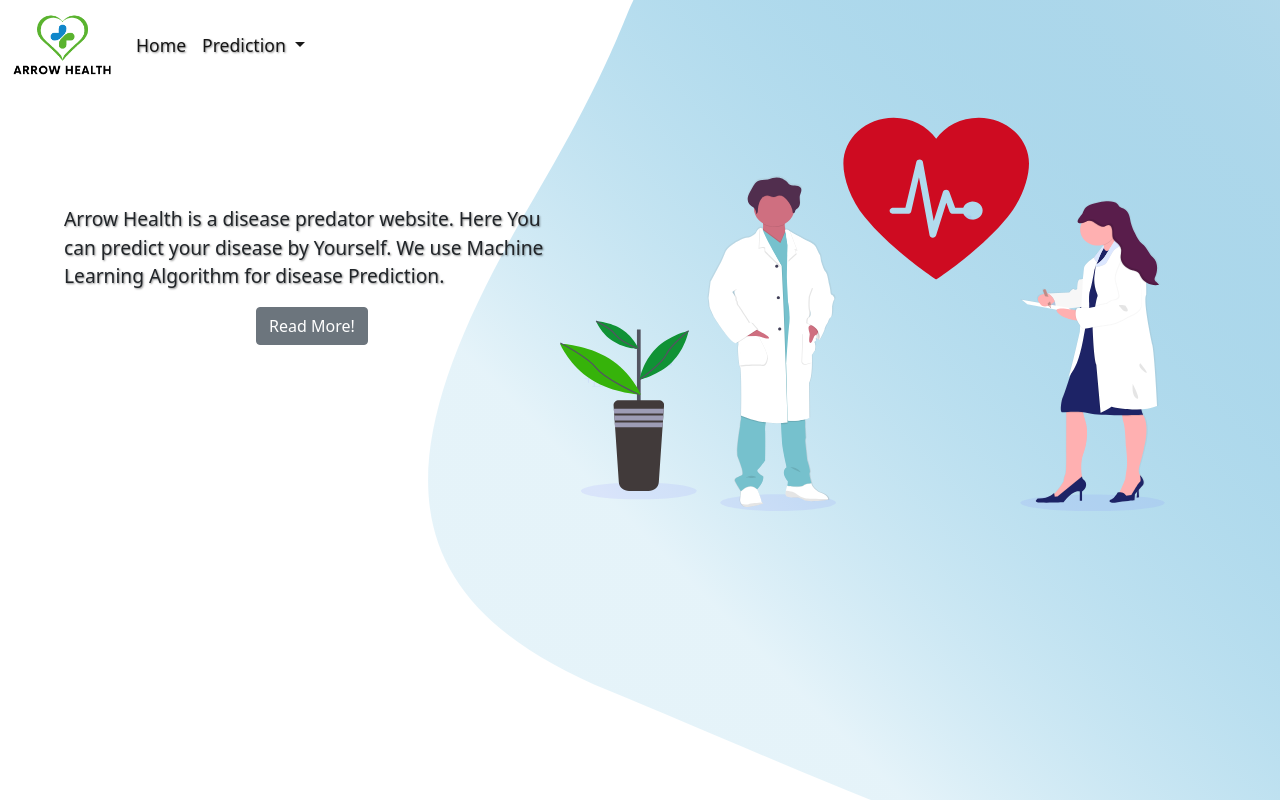
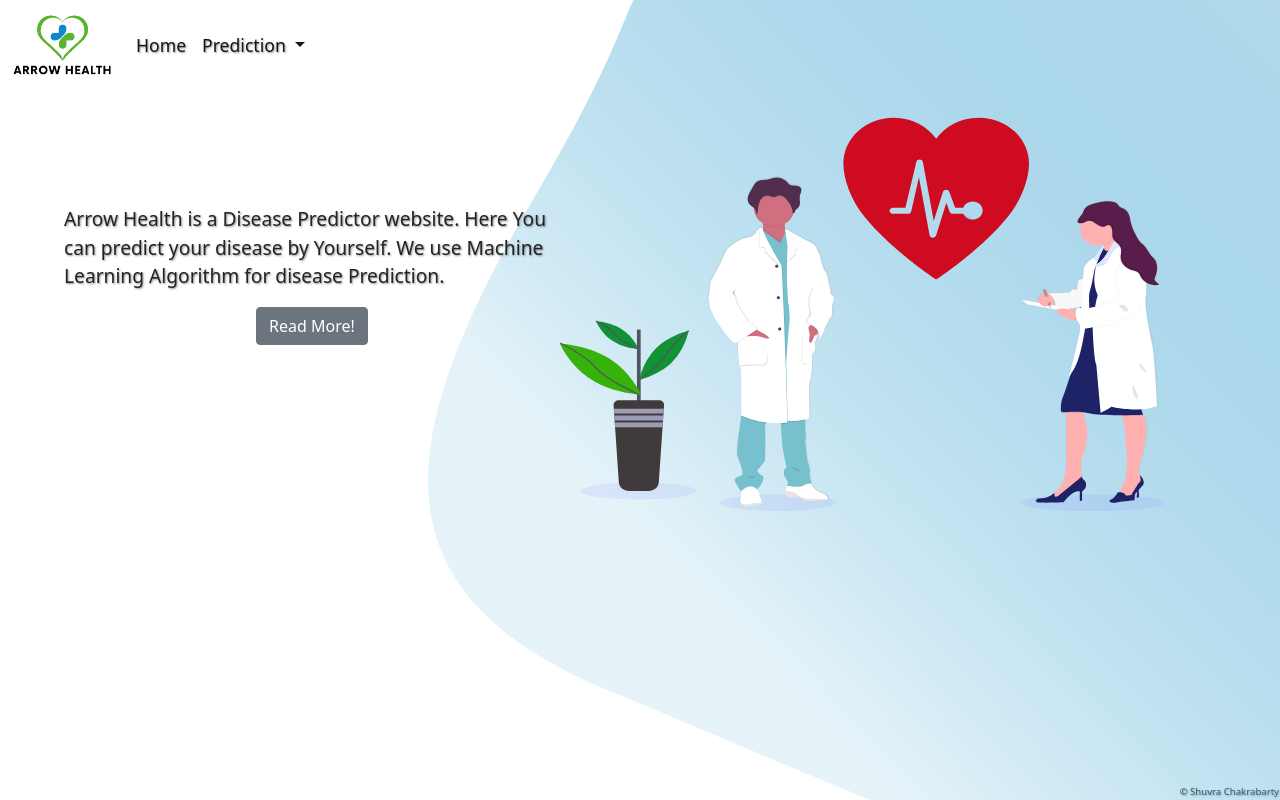
Before and after one commit to shuvra-matrix/HEART_DISEASE_PREDICTION, a Django app: page / in a window 1280 px wide. Run offline with Django 3.2, Linux system fonts and the light colour scheme.

Commit message:
update css

```diff
--- a/Templates/index.html
+++ b/Templates/index.html
@@ -5,7 +5,7 @@
 <div class="intro">
     <div style="width: 40%;" class="intro_text">
 
-       <p class="intro_main_text">Arrow Health is a disease predator website. Here You can predict your disease by Yourself. We use Machine Learning Algorithm for disease Prediction.</p>
+       <p class="intro_main_text">Arrow Health is a Disease Predictor website. Here You can predict your disease by Yourself. We use Machine Learning Algorithm for disease Prediction.</p>
        <div style="text-align: center;">
            <a href="https://github.com/shuvra-matrix/HEART_DISEASE_PREDICTION"><button type="submit" class="btn btn-secondary">Read More!</button></a>
        </div>
@@ -156,5 +156,9 @@
     </div>
 
 </div>
+<div style="z-index: -2; position: absolute; bottom: 1px; right: 1px; font-size: .6rem;">
+   &copy; Shuvra Chakrabarty
+
+</div>
 
 {% endblock %}
```
